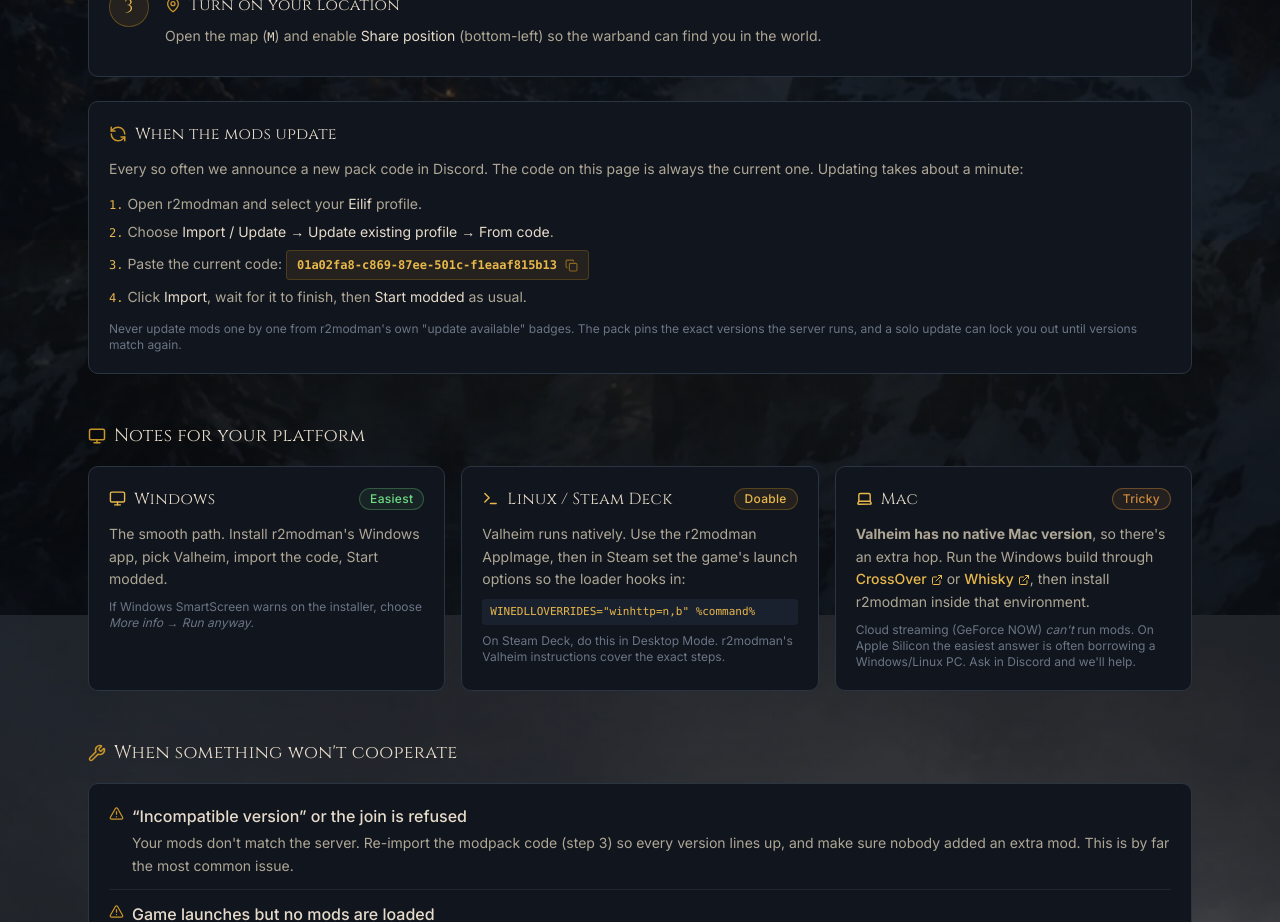
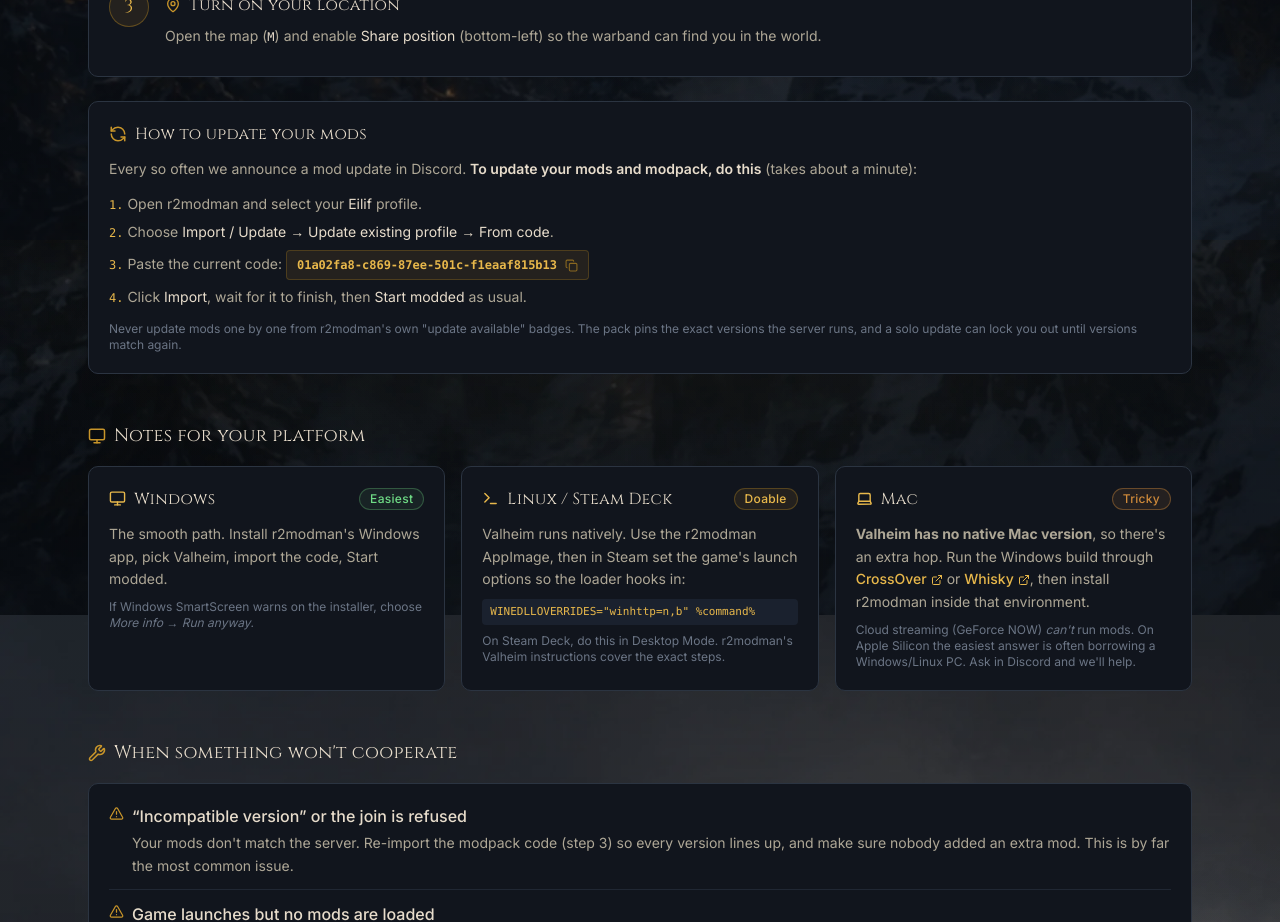
Before and after one commit to cbspears/valheim-dashboard, a Next.js app: page /get-started in a window 1280 px wide. Shown: the part 2160-3082 px from the top of the page. Built offline with nearby package versions, Linux system fonts and the light colour scheme.

Commit message:
Get Started: blunter mod-update card header and lead-in
Co-Authored-By: Claude Fable 5 <noreply@anthropic.com>

```diff
--- a/app/get-started/page.tsx
+++ b/app/get-started/page.tsx
@@ -389,12 +389,13 @@ export default function GetStartedPage() {
               <div className="mb-3 flex items-center gap-2">
                 <RefreshCcw size={18} className="text-gold" />
                 <h2 className="font-display text-base tracking-wide text-ash">
-                  When the mods update
+                  How to update your mods
                 </h2>
               </div>
               <p className="text-sm leading-relaxed text-ash-dim">
-                Every so often we announce a new pack code in Discord. The code on this page is
-                always the current one. Updating takes about a minute:
+                Every so often we announce a mod update in Discord.{' '}
+                <span className="font-semibold text-ash">To update your mods and modpack, do
+                this</span> (takes about a minute):
               </p>
               <ol className="mt-3 space-y-1.5 text-sm leading-relaxed text-ash-dim">
                 <li>
```
